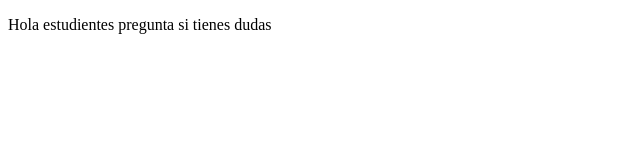
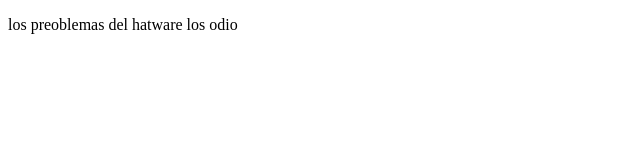
Before and after one commit to alexVulcal/projectoDemoCursoPlatzi, a plain HTML site: page index.html in a window 1280 px wide. Shown: the full height of the page, 0-640 px from the left. Drawn offline with Linux system fonts and the light colour scheme.

Commit message:
agreagar cambios de index

```diff
--- a/index.html
+++ b/index.html
@@ -7,6 +7,6 @@
     <title>Hola mundo</title>
 </head>
 <body>
-    <p>Hola estudientes pregunta si tienes dudas</p>
+    <p>los preoblemas del hatware los odio</p>
 </body>
 </html>
```
